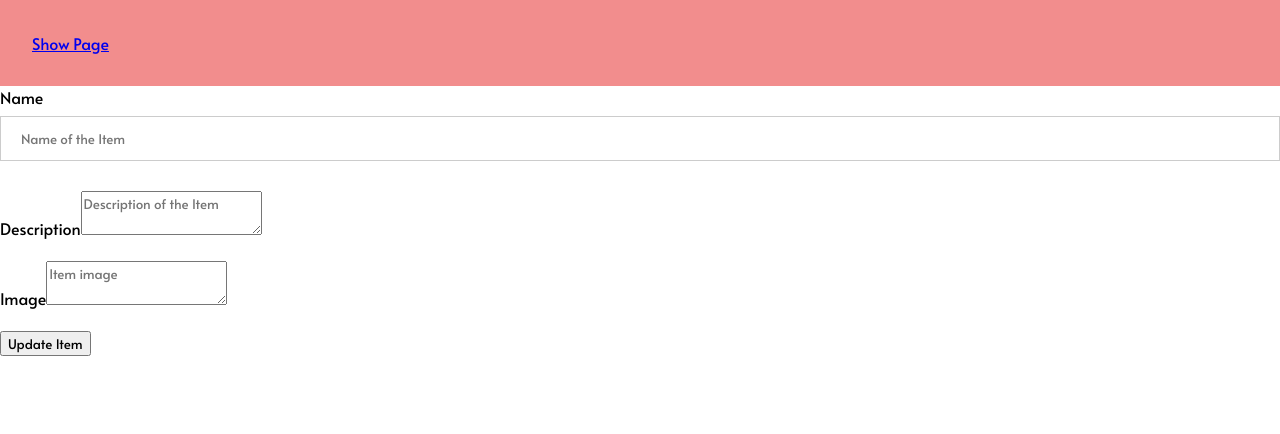
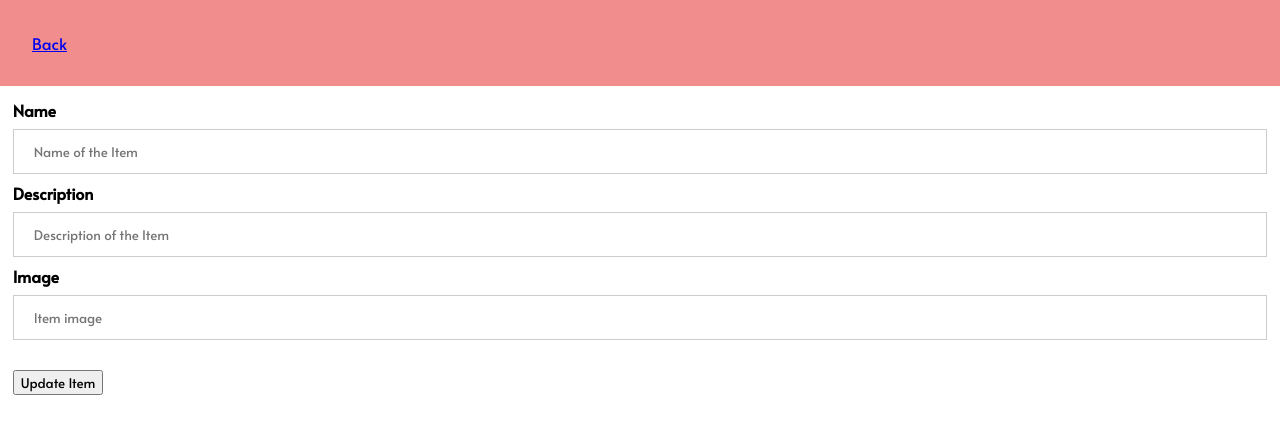
Before and after one commit to zelobsterburh/Group-Project, a React (Create React App) app in the folder my-react-app/: page /EditPage/1 in a window 1280 px wide. Shown: the top 434 px of the page. Built offline with nearby package versions, Linux system fonts and the light colour scheme; no server answers.

Commit message:
It looks a lot better I think

```diff
--- a/my-react-app/src/elements/Card.js
+++ b/my-react-app/src/elements/Card.js
@@ -23,8 +23,10 @@ function Card({item, edit}) {
                     </Link>
                     <div
                     className="controller material-symbols-outlined" style={{backgroundColor: "#ff0010"}}
+                    to={`/`}
                     onClick={() => {
                         onDeleteClick(item._id);
+                        window.location.reload();
                       }}>
                         delete
                     </div>
--- a/my-react-app/src/elements/CreateItem.js
+++ b/my-react-app/src/elements/CreateItem.js
@@ -40,28 +40,28 @@ const CreateItem = (props) => {
   return(
   <div className='CreateItem'>
     <div className = 'Menu'>
-    <Link to='/SecondPage' className='SecondPageLink'>
-              Show Page
-            </Link>
+      <Link to='/SecondPage' className='SecondPageLink'>
+        Back
+      </Link>
     </div>
     <div className = 'Form'>
         <form onSubmit={onSubmit}>
               <div className='form-group'>
+                <b>Name</b>
                 <input
                   type='text'
-                  placeholder='Name of the Item'
+                  placeholder='Sandra'
                   name='name'
                   className='form-control'
                   value={item.name}
                   onChange={onChange}
                 />
               </div>
-              <br />
-
               <div className='form-group'>
+                <b>Description</b>
                 <input
                   type='text'
-                  placeholder='Describe this item'
+                  placeholder='Loveable rogue with a bad mouth'
                   name='description'
                   className='form-control'
                   value={item.description}
@@ -69,9 +69,10 @@ const CreateItem = (props) => {
                 />
               </div>
               <div className='form-group'>
+                <b>Image</b>
                 <input
                   type='text'
-                  placeholder='Image of this Item'
+                  placeholder='smiley.jfif'
                   name='img'
                   className='form-control'
                   value={item.img}
--- a/my-react-app/src/elements/EditPage.js
+++ b/my-react-app/src/elements/EditPage.js
@@ -53,14 +53,14 @@ function EditPage(props) {
   return (
     <div className = 'EditPage'>
       <div className = 'Menu'>
-      <Link to='/SecondPage' className='SecondPageLink'>
-              Show Page
-            </Link>
+        <Link to='/SecondPage' className='SecondPageLink'>
+          Back
+        </Link>
       </div>
       <div className = 'Form'>
       <form noValidate onSubmit={onSubmit}>
             <div className='form-group'>
-              <label htmlFor='name'>Name</label>
+              <b>Name</b>
               <input
                 type='text'
                 placeholder='Name of the Item'
@@ -70,11 +70,9 @@ function EditPage(props) {
                 onChange={onChange}
               />
             </div>
-            <br />
-
             <div className='form-group'>
-              <label htmlFor='description'>Description</label>
-              <textarea
+              <b>Description</b>
+              <input
                 type='text'
                 placeholder='Description of the Item'
                 name='description'
@@ -83,10 +81,9 @@ function EditPage(props) {
                 onChange={onChange}
               />
             </div>
-            <br />
             <div className='form-group'>
-              <label htmlFor='img'>Image</label>
-              <textarea
+              <b>Image</b>
+              <input
                 type='text'
                 placeholder='Item image'
                 name='img'
--- a/my-react-app/src/elements/SecondPage.js
+++ b/my-react-app/src/elements/SecondPage.js
@@ -25,12 +25,18 @@ function SecondPage(props) {
       return (
         <div className="App">
            <div className="Menu">
-           <a href="/CreateItem">+ Add New Item</a>
-           <Link
-              to='/'
+            <Link
+              to='/CreateItem'
               className='login'
+              style={{float: "left"}}
             >
-             Logout
+              Create Item
+            </Link>
+            <Link
+                to='/'
+                className='login'
+            >
+              Logout
             </Link>
             </div>
           <div className="List">
--- a/my-react-app/src/elements/SignIn.js
+++ b/my-react-app/src/elements/SignIn.js
@@ -3,17 +3,23 @@ import { Link } from 'react-router-dom';
 function SignIn() {
     return(
         <div className = 'loginform'>
-            <label for="uname"><b>Username</b></label>
+            <b>Username</b>
             <input type="text" placeholder="Enter Username" name="uname" required/>
 
-    <label for="psw"><b>Password</b></label>
+            <b>Password</b>
             <input type="password" placeholder="Enter Password" name="psw" required/>
 
+            <br />
             <Link className = 'button'
              to='/SecondPage'
             >
                 Sign In
             </Link>
+            <Link className = 'button'
+             to='/'
+            >
+                Cancel
+            </Link>
         </div>
     )
 }
--- a/my-react-app/src/index.css
+++ b/my-react-app/src/index.css
@@ -7,6 +7,7 @@
     grid-template-columns: repeat(2, 1fr);
     column-gap: 1%;
     row-gap: 1%;
+    padding: 1%;
 }
 .Card {
     background-position: center;
@@ -63,3 +64,6 @@
     margin-top: -1em;
     float: right;
 }
+.Form {
+    padding: 1%;
+}
```
Lines whose indentation alone changed are shown as unchanged.
